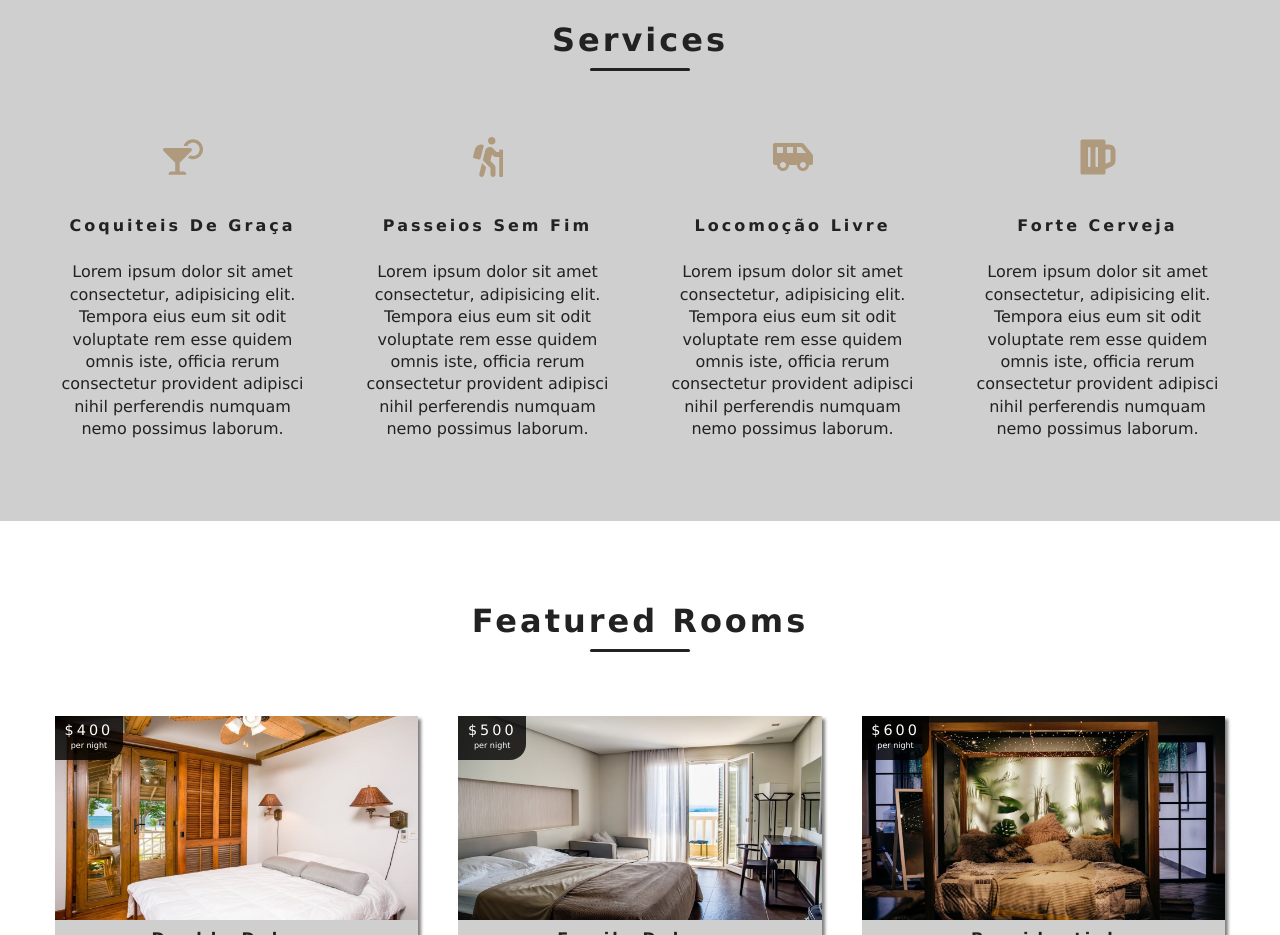
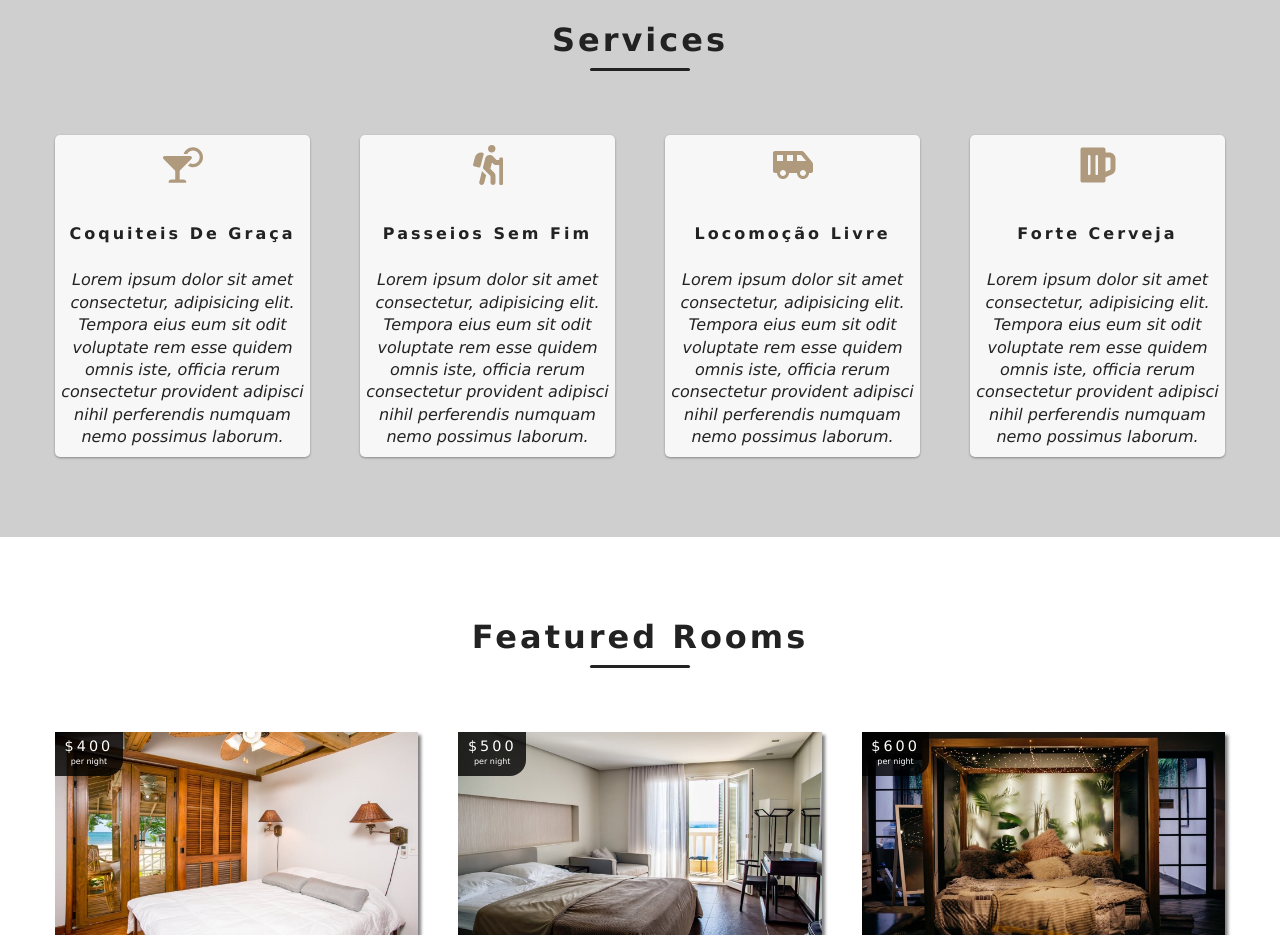
Before and after one commit to diiegoburiti/ComeHome, a React (Create React App) app: page / in a window 1280 px wide. Shown: the part 860-1795 px from the top of the page. Built offline with nearby package versions, Linux system fonts and the light colour scheme.

Commit message:
Adicionado cards ao compoente de service e add estilos aos mesmos.

```diff
--- a/src/App.css
+++ b/src/App.css
@@ -278,11 +278,29 @@ h6 {
   grid-row-gap: 2rem;
   grid-column-gap: 50px;
 }
+.service {
+  background-color: var(--offWhite);
+  padding: 0.5rem 0.3rem;
+  border-radius: 5px;
+  box-shadow: 0 1px 3px rgba(0, 0, 0, 0.12), 0 1px 2px rgba(0, 0, 0, 0.24);
+  transform: translateY(0px);
+}
+
+.service:hover {
+  box-shadow: var(--darkShadow);
+  transition: all 0.3s cubic-bezier(0.25, 0.8, 0.25, 1);
+}
+
 .service span {
   display: inline-block;
   color: var(--primaryColor);
   font-size: 2.5rem;
   margin-bottom: 1.5rem;
+}
+
+.service p {
+  font-size: 1rem;
+  font-style: oblique;
 }
 .services h6 {
   letter-spacing: var(--mainSpacing);
```
